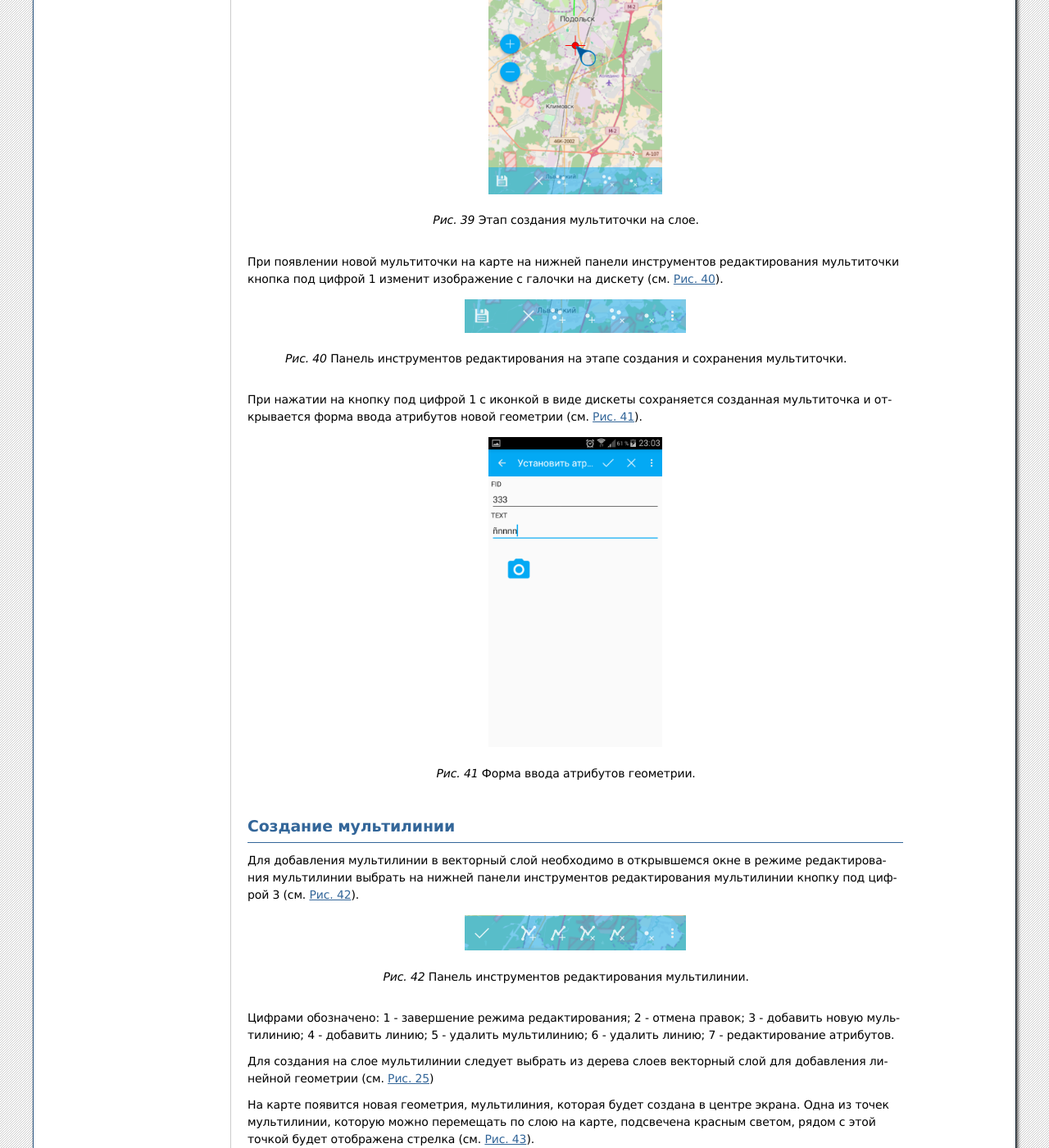
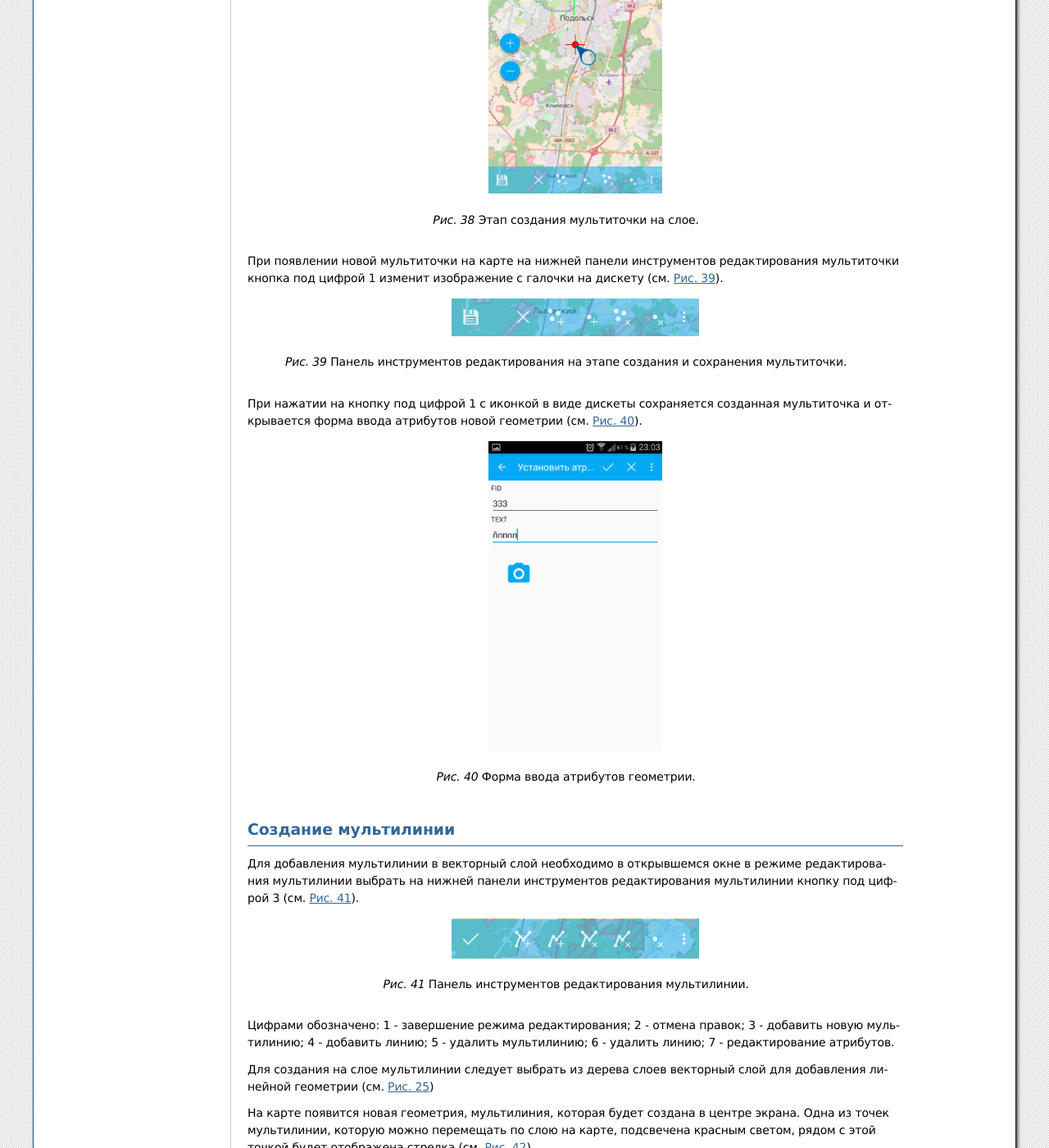
Before and after one commit to nextgis/docs_ngmobile, a Sphinx documentation site: the page built from source/editing.rst, in a window 1280 px wide and 1400 px high, scrolled down 7790 px. Shown: the whole window at 82% size. Built offline with Sphinx 7.4.7, drawn with Linux system fonts in a browser that asks for light colours; formulas are drawn with MathJax 3; some of the changed text lies outside the part shown.

Commit message:
внесение изменений

```diff
--- a/source/editing.rst
+++ b/source/editing.rst
@@ -62,7 +62,7 @@
 .. figure:: _static/ngmobile_edit_point.png
    :name: ngmobile_edit_paneltch_pic
    :align: center
-   :scale: 50%
+   :width: 8cm
 
    Панель инструментов редактирования точки.
 
@@ -115,12 +115,12 @@
 добавления линейной геометрии (см. :numref:`ngmobile_select_layer_dialogtch_pic`).
 
 Для добавления линии в векторный слой необходимо в открывшемся окне в режиме редактирования
-линии выбрать на нижней панели инструментов редактирования линии кнопку под цифрой 3 (см. :numref:`ngmobile_edit_line1_pic`).
+линии выбрать на нижней панели инструментов редактирования линии кнопку под цифрой 3 (см. :numref:`ngmobile_edit_line1_pic`.
 
 .. figure:: _static/ngmobile_edit_line.png
    :name: ngmobile_edit_line1_pic
    :align: center
-   :scale: 50%
+   :width: 8cm
 
    Панель инструментов редактирования линии.
 
@@ -148,7 +148,7 @@
 .. figure:: _static/lower_toolbar_lines.png
    :name: ngmobile_lower_toolbar_lines_pic
    :align: center
-   :scale: 50%
+   :width: 8cm
 
    Панель инструментов для редактирования линии
 
@@ -177,7 +177,7 @@
 .. figure:: _static/ngmobile_edit_polygon.png
    :name: ngmobile_edit_polygon1_pic
    :align: center
-   :scale: 55 %
+   :width: 8cm
 
    Панель инструментов редактирования полигона.
 
@@ -211,12 +211,13 @@
 пункт меню, которому соответствует иконка, изображенная в виде идущего человека (см. :numref:`ngmobile_edit_menu_pic`). При этом, в начале открывается диалог выбора
 слоя, в котором отображаются только линейные и полигональные слои (см. :numref:`ngmobile_select_layer_dialog_pic`).
 При старте создания линии или полигона обходом открывается нижняя панель инструментов,
-представленная на :numref:`ngmobile_edit_walk_pic1`.
+представленная на :numref:`ngmobile_edit_walk1_pic1`.
 
 .. figure:: _static/edit_panel_circumvention_tools.png
    :name: ngmobile_edit_walk_pic1
    :align: center
-   :width: 5cm
+   :width: 8cm
+   :height: 0,3cm
 
    Панель инструментов редактирования обходом.
 
@@ -226,7 +227,7 @@
 .. figure:: _static/ngmobile_edit_walk.png
    :name: ngmobile_edit_walk_pic
    :align: center
-   :width: 5cm
+   :width: 8cm
 
    Панель инструментов редактирования обходом.
 
@@ -262,7 +263,7 @@
 .. figure:: _static/ngmobile_edit_multipoint.png
    :name: ngmobile_edit_multipoint_pic
    :align: center
-   :scale: 55 %
+   :width: 8cm
 
    Панель инструментов редактирования мультиточки.
 
@@ -290,7 +291,7 @@
 .. figure:: _static/toolbar_multi.png
    :name: ngmobile_toolbar_multi_pic
    :align: center
-   :scale: 50 %
+   :width: 8cm
 
    Панель инструментов редактирования на этапе создания и сохранения мультиточки.
 
@@ -314,7 +315,7 @@
 .. figure:: _static/toolbar_multiline.png
    :name: ngmobile_toolbar_multiline_pic
    :align: center
-   :scale: 50%
+   :width: 8cm
 
    Панель инструментов редактирования мультилинии.
 
@@ -342,9 +343,9 @@
 .. figure:: _static/toolbar_multiline1.png
    :name: ngmobile_toolbar_multiline1_pic
    :align: center
-   :scale: 50%
+   :width: 8cm
 
-    Панель инструментов редактирования на этапе создания и сохранения мультилинии.
+   Панель инструментов редактирования на этапе создания и сохранения мультилинии.
 
 При нажатии на кнопку под цифрой 1 с иконкой в виде дискеты сохраняется созданная
 мультилиния и открывается форма ввода атрибутов новой геометрии. Форма ввода атрибутов
@@ -370,7 +371,7 @@
 .. figure:: _static/toolbar_mpolyg.png
    :name: ngmobile_toolbar_mpolyg_pic
    :align: center
-   :scale: 50%
+   :width: 8cm
 
    Панель инструментов редактирования мультиполигона.
 
@@ -417,7 +418,7 @@
 .. figure:: _static/ngmobile_edit_point.png
    :name: ngmobile_edit_point_pic
    :align: center
-   :scale: 55 %
+   :width: 8cm
 
    Панель инструментов редактирования точки.
 
@@ -446,7 +447,7 @@
 .. figure:: _static/ngmobile_edit_multipoint.png
    :name: ngmobile_edit_multipoint1_pic
    :align: center
-   :scale: 55 %
+   :width: 8cm
 
    Панель инструментов редактирования мультиточки.
 
@@ -478,7 +479,7 @@
 .. figure:: _static/ngmobile_edit_line.png
    :name: ngmobile_edit_line_pic
    :align: center
-   :scale: 55 %
+   :width: 8cm
 
    Панель инструментов редактирования линии.
 
@@ -517,7 +518,7 @@
 .. figure:: _static/ngmobile_edit_polygon.png
    :name: ngmobile_edit_polygon_pic
    :align: center
-   :scale: 55 %
+   :width: 8cm
 
    Панель инструментов редактирования полигона.
 
```
